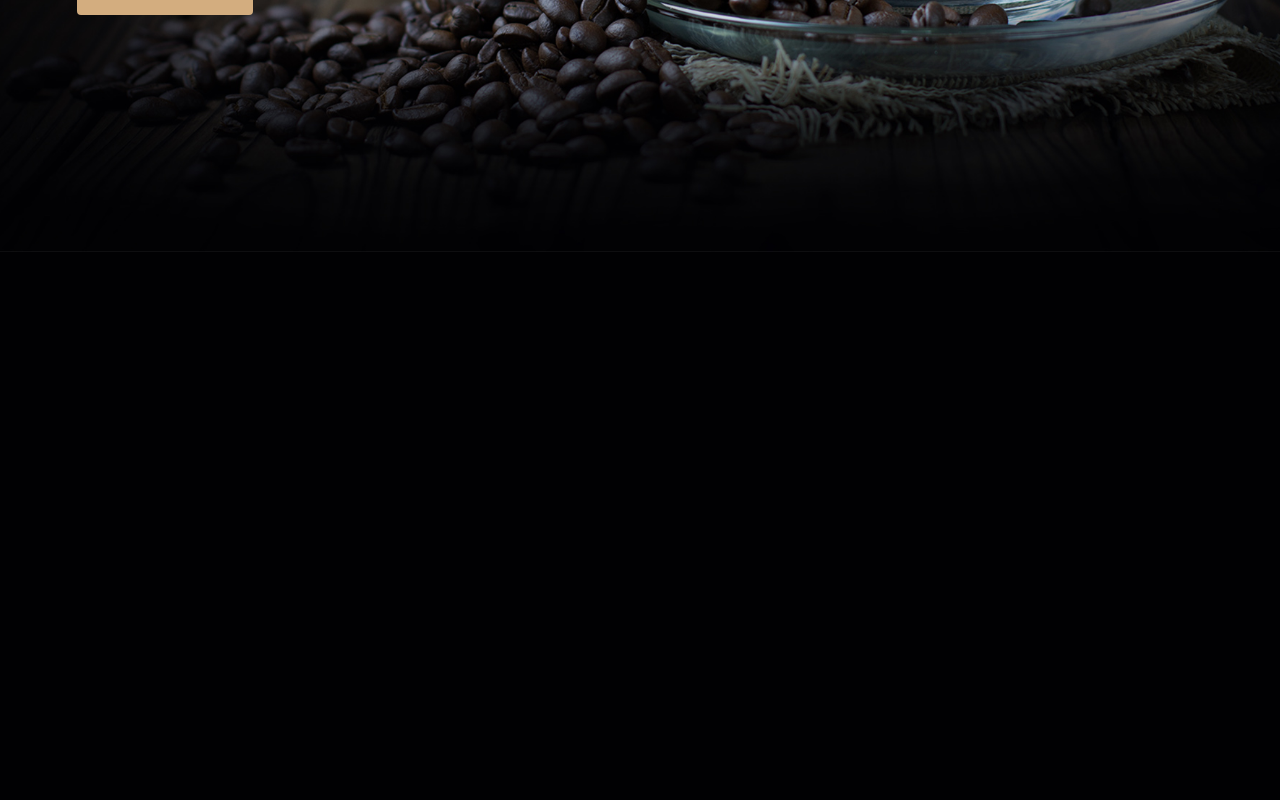
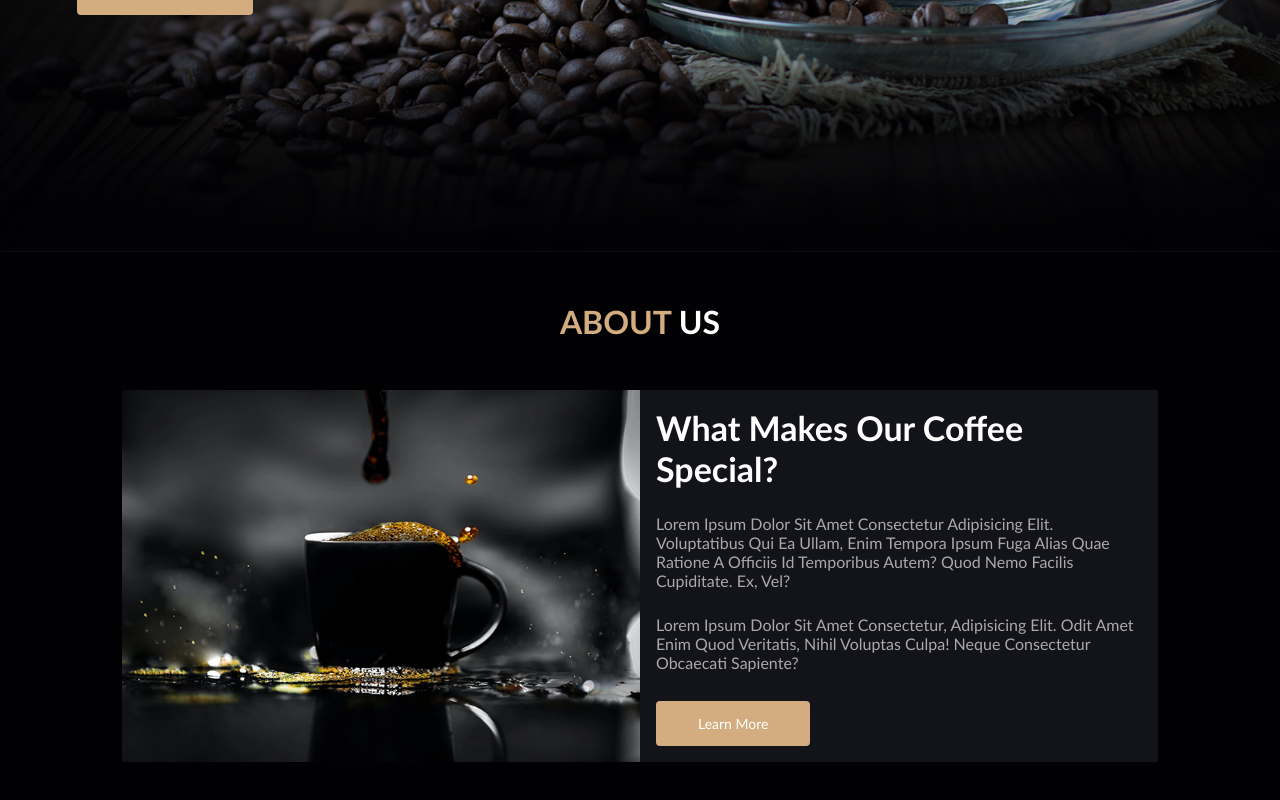
Before and after one commit to itsDonya/Cafena-reactapp, a React (Create React App) app: page / in a window 1280 px wide. Shown: the part 548-1348 px from the top of the page. Before the commit the page ends 800 px from the top, so only its background shows below. Built offline with nearby package versions, Linux system fonts and the light colour scheme.

Commit message:
About section created / Problems fixed

```diff
--- a/src/App.js
+++ b/src/App.js
@@ -1,6 +1,7 @@
 import React, {Component} from "react";
 import Header from "./components/Header";
 import Banner from "./components/Banner";
+import About from "./components/About";
 
 class App extends Component {
     render() {
@@ -9,6 +10,7 @@ class App extends Component {
                 <Header/>
                 <main>
                     <Banner/>
+                    <About/>
                 </main>
             </>
         )
--- a/src/components/About.js
+++ b/src/components/About.js
@@ -0,0 +1,25 @@
+import React from "react";
+import styles from "./About.module.css";
+import aboutPic from "../img/about-img.jpeg";
+import Button from "./Button";
+
+const About = () => {
+    return(
+        <article id="about" className={styles.about}>
+            <h1 className={styles.title}><span className="orange">about</span> us</h1>
+            <section className={styles.about_container}>
+                <div id="left" className={styles.about_img}>
+                    <img src={aboutPic} alt="About pic" />
+                </div>
+                <div id={styles.right}>
+                    <h2 className={styles.about_title}>what makes our coffee special?</h2>
+                    <p className={styles.about_text}>Lorem Ipsum Dolor Sit Amet Consectetur Adipisicing Elit. Voluptatibus Qui Ea Ullam, Enim Tempora Ipsum Fuga Alias Quae Ratione A Officiis Id Temporibus Autem? Quod Nemo Facilis Cupiditate. Ex, Vel?</p>
+                    <p className={styles.about_text}>Lorem Ipsum Dolor Sit Amet Consectetur, Adipisicing Elit. Odit Amet Enim Quod Veritatis, Nihil Voluptas Culpa! Neque Consectetur Obcaecati Sapiente?</p>
+                    <Button text="Learn More"/>
+                </div>
+            </section>
+        </article>
+    )
+}
+
+export default About;
--- a/src/components/About.module.css
+++ b/src/components/About.module.css
@@ -0,0 +1,50 @@
+.about {
+    width: 100%;
+    height: 70vh;
+    display: flex;
+    flex-direction: column;
+    justify-content: space-evenly;
+    align-items: center;
+}
+
+.title {
+    color: white;
+    font-size: 32px;
+    text-transform: uppercase;
+}
+
+.about_container {
+    width: 92%;
+    display: flex;
+    justify-content: center;
+    align-items: center;
+}
+
+.about_container div {
+    width: 50%;
+    height: 100%;
+}
+
+.about_container div img {
+    width: 100%;
+    height: 100%;
+}
+
+#right {
+    display: flex;
+    flex-direction: column;
+    justify-content: space-around;
+    align-items: flex-start;
+    padding: 4px 16px;
+    background-color: #13131a;
+}
+
+.about_title {
+    color: white;
+    text-transform: capitalize;
+    font-size: 34px;
+}
+
+.about_text {
+    color: #aaa;
+}
--- a/src/components/Banner.module.css
+++ b/src/components/Banner.module.css
@@ -1,5 +1,5 @@
 #banner {
-    width: 100vw;
+    width: 100%;
     height: 90vh;
     margin-top: 10vh;
     background: url("../img/home-img.jpeg");
--- a/src/index.css
+++ b/src/index.css
@@ -43,5 +43,5 @@ header, article {
 }
 
 .orange {
-    color: orange;
+    color: #d3ad7f;
 }
```
